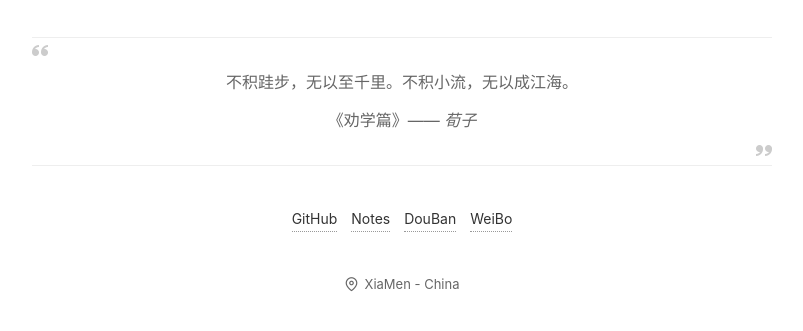
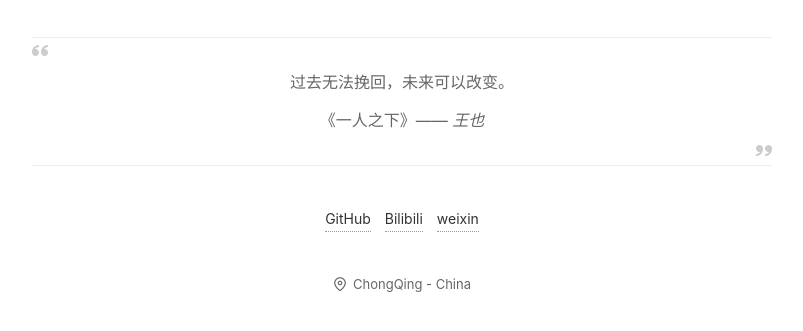
Before and after one commit to newoder/Injre, a plain HTML site: page index.html in a window 1280 px wide. Shown: the part 161-492 px from the top of the page, without its empty margins (238-1041 px from the left). Drawn offline with Linux system fonts and the light colour scheme; files whose address does not match are found by name.

Commit message:
Add files via upload

```diff
--- a/index.html
+++ b/index.html
@@ -19,24 +19,24 @@
       <span class="quote-icon quote-icon-start animate-slide-in-down">
         <i class="icon icon-quotes-left"></i>
       </span>
-      <p class="quote-content animate-slide-in-down">不积跬步，无以至千里。不积小流，无以成江海。</p>
-      <p class="quote-author animate-slide-in-down">《劝学篇》—— <em>荀子</em></p>
+      <p class="quote-content animate-slide-in-down">过去无法挽回，未来可以改变。</p>
+      <p class="quote-author animate-slide-in-down">《一人之下》—— <em>王也</em></p>
       <span class="quote-icon quote-icon-end animate-slide-in-up">
         <i class="icon icon-quotes-right"></i>
       </span>
       <span class="quote-line quote-line-end animate-slide-in-right"></span>
     </div>
     <div class="links">
-      <a href="https://github.com/iissnan" class="animate-slide-in-down">GitHub</a>
-      <a href="https://notes.iissnan.com" class="animate-slide-in-down">Notes</a>
-      <a href="https://douban.com/people/iissnan" class="animate-slide-in-down">DouBan</a>
-      <a href="https://weibo.com/iissnan" class="animate-slide-in-down">WeiBo</a>
+      <a href="https://github.com/newoder" class="animate-slide-in-down">GitHub</a>
+      <a href="https://space.bilibili.com/44038631" class="animate-slide-in-down">Bilibili</a>
+      <a href="https://mp.weixin.qq.com/s/Zs_nuWzijfevM0fJj7WhSQ" class="animate-slide-in-down">weixin</a>
+      <!-- <a href="https://weibo.com/iissnan" class="animate-slide-in-down">WeiBo</a> -->
     </div>
     <div class="location">
       <span class="location-icon animate-slide-in-up">
         <i class="icon icon-map-pin"></i>
       </span>
-      <span class="location-text animate-slide-in-down">XiaMen - China</span>
+      <span class="location-text animate-slide-in-down">ChongQing - China</span>
     </div>
     <div class="relocating">
       Navigating to: <span class="relocate-location"></span>...
```
